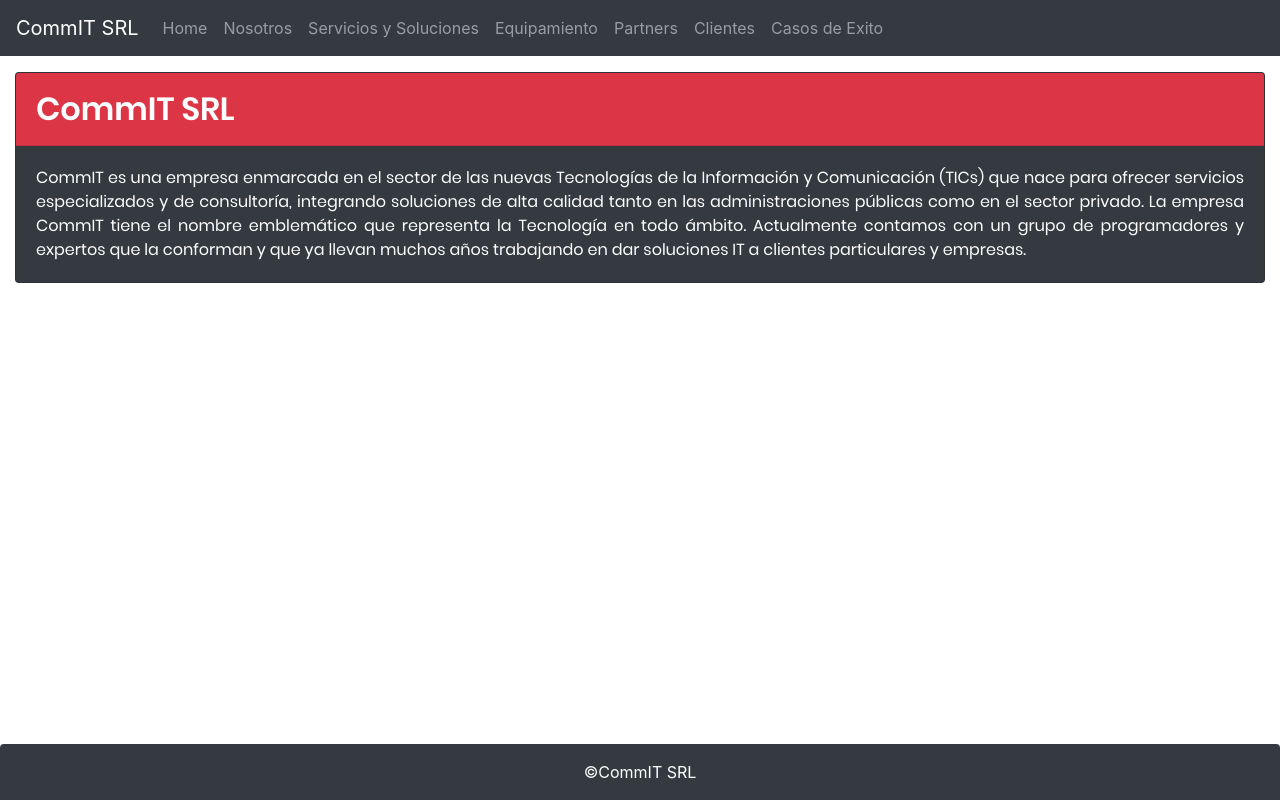
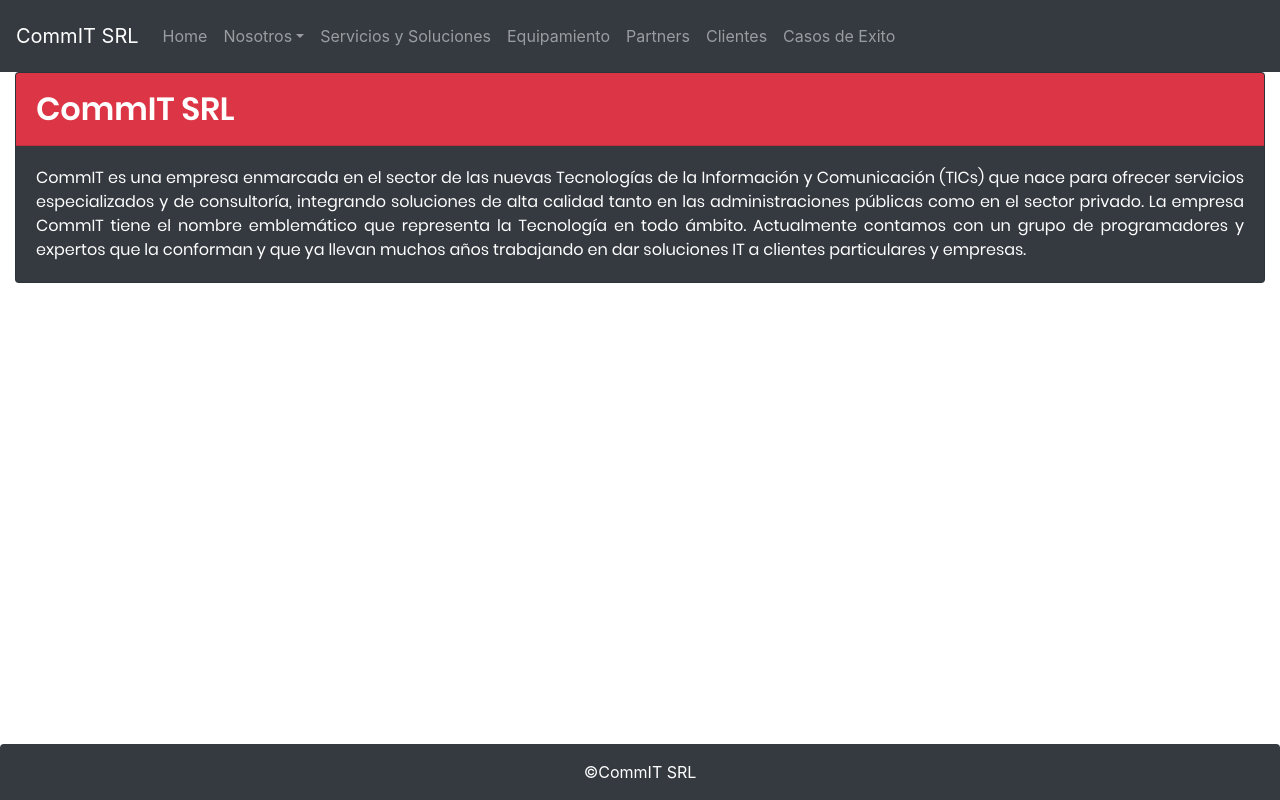
Before and after one commit to belu21/quantumwebpage, a React (Create React App) app: page / in a window 1280 px wide. Built offline with nearby package versions, Linux system fonts and the light colour scheme.

Commit message:
navdropdown

```diff
--- a/src/components/Footer.js
+++ b/src/components/Footer.js
@@ -2,7 +2,7 @@ import React, { Component } from 'react';
 
 class Footer extends Component {
     render() {
-        return <div><br/><br/><br/><footer className="bg-dark rounded-top text-center footer fixed-bottom">
+        return <div><br/><br/><br/><footer className="bg-dark rounded-top text-center footer fixed-bottom" >
             <div className="container py-2">
                 <p className="text-white my-2">&copy;CommIT SRL</p>
             </div>
--- a/src/components/NavBar.js
+++ b/src/components/NavBar.js
@@ -1,17 +1,26 @@
 import React from 'react';
 
-import { Navbar, Nav } from 'react-bootstrap';
+import { Navbar, Nav, NavDropdown } from 'react-bootstrap';
 import { Link } from 'react-router-dom';
+import '../css/estiloNavbar.css'
 
 class NavBar extends React.Component {
     render() {
-        return <div><Navbar bg="dark" expand="lg" variant="dark" fixed="top">
+        return <div><Navbar bg="dark" expand="lg" variant="dark" fixed="top" className='p-3'>
             <Link to="/" className="navbar-brand">CommIT SRL</Link>
             <Navbar.Toggle aria-controls="basic-navbar-nav" />
             <Navbar.Collapse id="basic-navbar-nav">
                 <Nav className="mr-auto">
                     <Link to="/" className="nav-link">Home</Link>
-                    <Link to="/nosotros" className="nav-link">Nosotros</Link>
+
+                    <NavDropdown title="Nosotros" id="basic-nav-dropdown">
+                        <NavDropdown.Item href="#">Action</NavDropdown.Item>
+                        <NavDropdown.Item href="#">Another action</NavDropdown.Item>
+                        <NavDropdown.Item href="#">Something</NavDropdown.Item>
+                        <NavDropdown.Divider />
+                        <NavDropdown.Item href="#">Separated link</NavDropdown.Item>
+                    </NavDropdown>
+
                     <Link to="/servicios" className="nav-link">Servicios y Soluciones</Link>
                     <Link to="/equipamiento" className="nav-link">Equipamiento</Link>
                     <Link to="/partners" className="nav-link">Partners</Link>
@@ -19,7 +28,7 @@ class NavBar extends React.Component {
                     <Link to="/casosexito" className="nav-link">Casos de Exito</Link>
                 </Nav>
             </Navbar.Collapse>
-        </Navbar><br/><br/></div>
+        </Navbar><br /><br /></div>
     }
 }
 export default NavBar;
```
Also changed, not shown: src/css/estiloNavbar.css (added), 1 other file (tests, documents, lock files or other folders).
